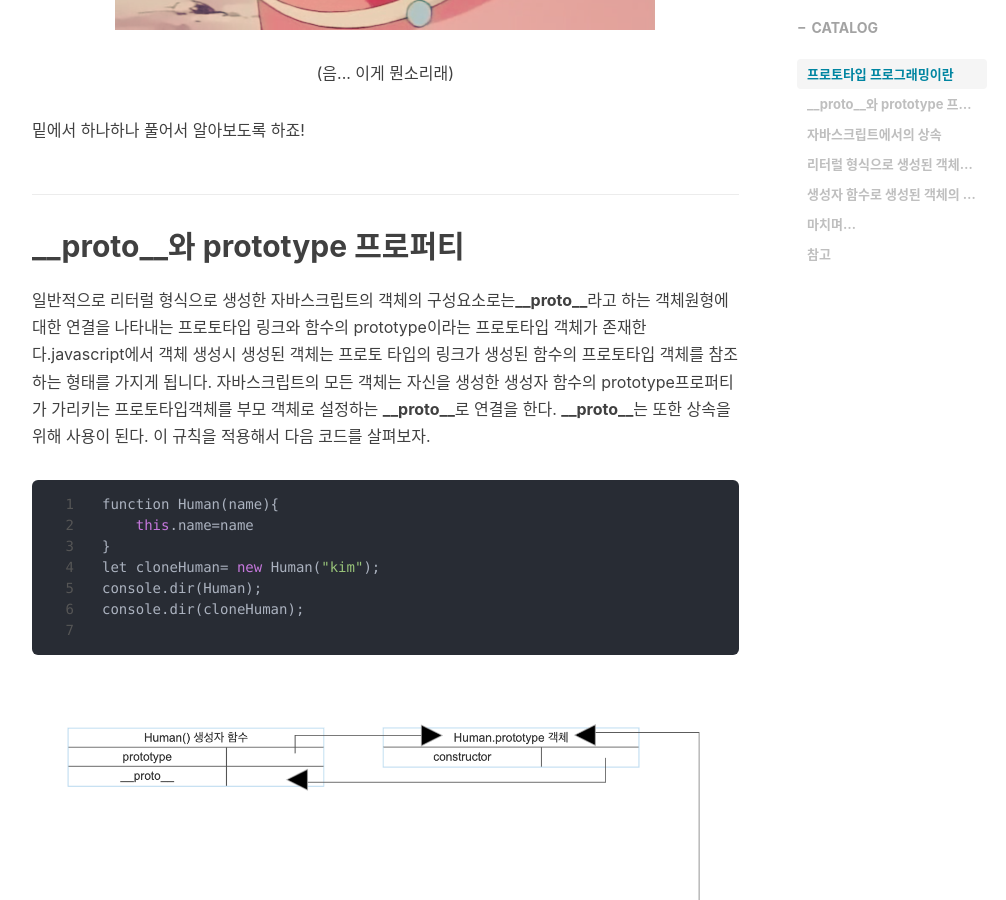
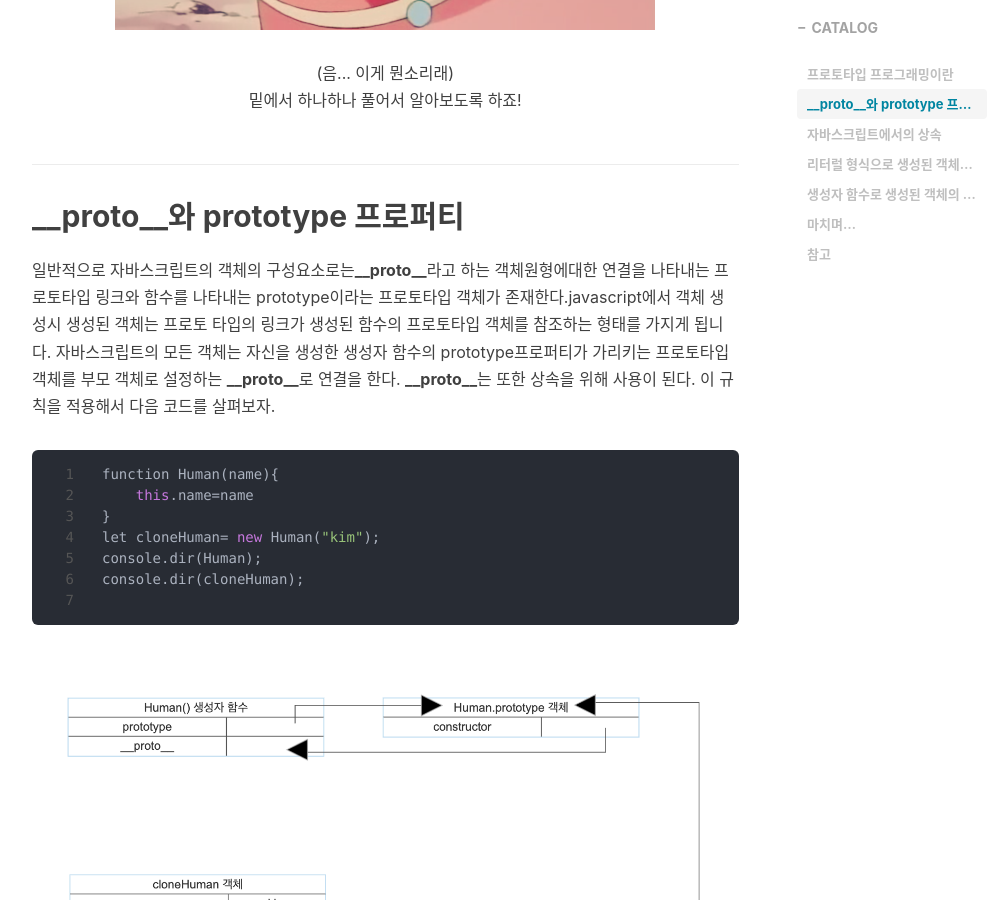
Before and after one commit to lss3070/Room19, a Jekyll site: the page built from _posts/2021-01-23-[Javascript]-ProtoType.md, in a window 1280 px wide and 900 px high, scrolled down 1274 px. Shown: the whole window, without its empty margins (233-1239 px from the left). Built offline with Jekyll 4.4.1, drawn with Linux system fonts in a browser that asks for light colours; nearby versions of some CDN libraries; library files that are not in the unit come from our copies; comment, search, counter and statistics services are not loaded; some of the changed text lies outside the part shown.

Commit message:
2021-01-24-prototype posting

```diff
--- a/_posts/2021-01-23-[Javascript]-ProtoType.md
+++ b/_posts/2021-01-23-[Javascript]-ProtoType.md
@@ -29,13 +29,12 @@ tags:
  ![멍청짤]({{site.url}}/img/meme/멍청짤.png)
 
 <center>(음... 이게 뭔소리래)</center>
-
-밑에서 하나하나 풀어서 알아보도록 하죠!
+<center>밑에서 하나하나 풀어서 알아보도록 하죠!</center>
 
 
 __proto__와 prototype 프로퍼티
 ---
-일반적으로 리터럴 형식으로 생성한 자바스크립트의 객체의 구성요소로는**__proto__**라고 하는 객체원형에대한 연결을 나타내는 프로토타입 링크와 함수의 prototype이라는 프로토타입 객체가 존재한다.javascript에서 객체 생성시 생성된 객체는 프로토 타입의 링크가 생성된 함수의 프로토타입 객체를 참조하는 형태를 가지게 됩니다.
+일반적으로 자바스크립트의 객체의 구성요소로는**__proto__**라고 하는 객체원형에대한 연결을 나타내는 프로토타입 링크와 함수를 나타내는 prototype이라는 프로토타입 객체가 존재한다.javascript에서 객체 생성시 생성된 객체는 프로토 타입의 링크가 생성된 함수의 프로토타입 객체를 참조하는 형태를 가지게 됩니다.
 자바스크립트의 모든 객체는 자신을 생성한 생성자 함수의 prototype프로퍼티가 가리키는 프로토타입객체를 부모 객체로 설정하는
 **__proto__**로 연결을 한다. **__proto__**는 또한 상속을 위해 사용이 된다.
 이 규칙을 적용해서 다음 코드를 살펴보자.
@@ -96,9 +95,9 @@ toString 메서드를 호출 하였기 때문이다.
  ![리터럴예제]({{site.url}}/img/javascript/prototype/prototype_step1.png)
 
 위의 실행결과를 보면 알 수 있듯이 age,name 프로퍼티 이외에도 **__proto__**라는 프로퍼티가 있는 것을 알 수 있다.
-여기서 **__proto__**에 정의 되어있는것은 Object prototype객체이며 human객체의 부모객체이다. **__proto__**를 통해
-부모 객체와 연결되어 있으며 Object prototype에는 toString()이라는 메서드가 명시되어 있기 때문에 Object prototype 객체를
-상속받은 human객체는 human.toString()메서드를 호출해도 에러가 나지 않는것이다.
+여기서 **__proto__**에 정의 되어있는것은 Object prototype객체이며 human객체의 부모객체이다.
+(Object는 자바스크립트에서 기본적으로 제공되는 함수입니다!)
+ **__proto__**를 통해 부모 객체와 연결되어 있으며 Object prototype에는 toString()이라는 메서드가 명시되어 있기 때문에 Object prototype 객체를 상속받은 human객체는 human.toString()메서드를 호출해도 에러가 나지 않는것이다.
 
 위의 관게를 도식화 하면 이렇다.
  ![리터럴예제]({{site.url}}/img/javascript/prototype/prototype_step2.png)
```
